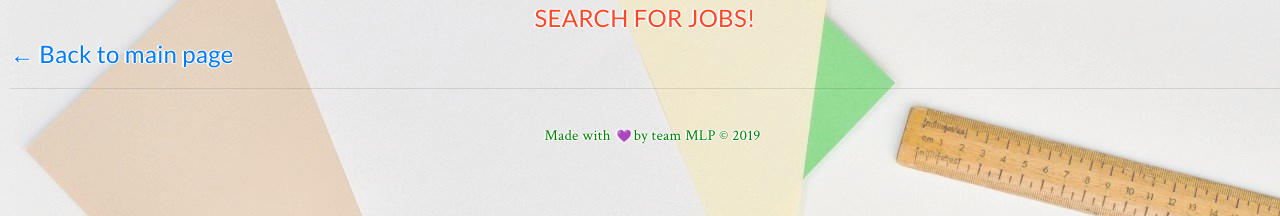
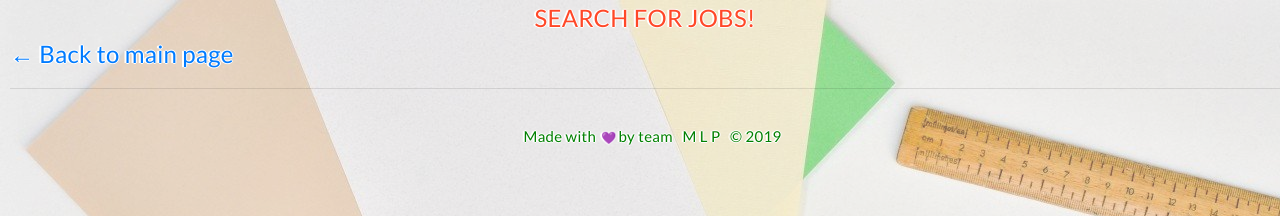
Before and after one commit to teammlp/FinalProject, a React (Create React App) app in the folder client/: page /JobBoard in a window 1280 px wide. Shown: the top 216 px of the page. Built offline with nearby package versions, Linux system fonts and the light colour scheme; a web font is replaced by a local one.

Commit message:
style changes to footer

```diff
--- a/client/src/components/Footer/Footer.css
+++ b/client/src/components/Footer/Footer.css
@@ -21,6 +21,7 @@
 #footer-text {
     float: center;
     margin-left: 15px;
+    font-family: 'Lato', sans-serif;
 }
 
 .icon-heart {
--- a/client/src/components/Footer/Footer.js
+++ b/client/src/components/Footer/Footer.js
@@ -7,7 +7,7 @@ function Footer() {
     <div className="card">
       <div className="card-body">
         <p className="card-text">
-          <a id="footer-text">Made with <span className="icon-heart" role="img">💜</span>by team MLP  </a>&copy; 2019
+          <a id="footer-text">Made with <span className="icon-heart" role="img">💜</span>by team &nbsp; M L P &nbsp; &copy; 2019</a>
         </p>
       </div>
     </div>
--- a/package.json
+++ b/package.json
@@ -37,6 +37,7 @@
     "passport": "^0.4.0",
     "passport-http": "*",
     "passport-local": "^1.0.0",
+    "react-confirm-alert": "^2.1.0",
     "react-modal": "^3.8.1",
     "react-router-dom": "^4.3.1"
   }
```
Also changed, not shown: 1 other file (tests, documents, lock files or other folders).
